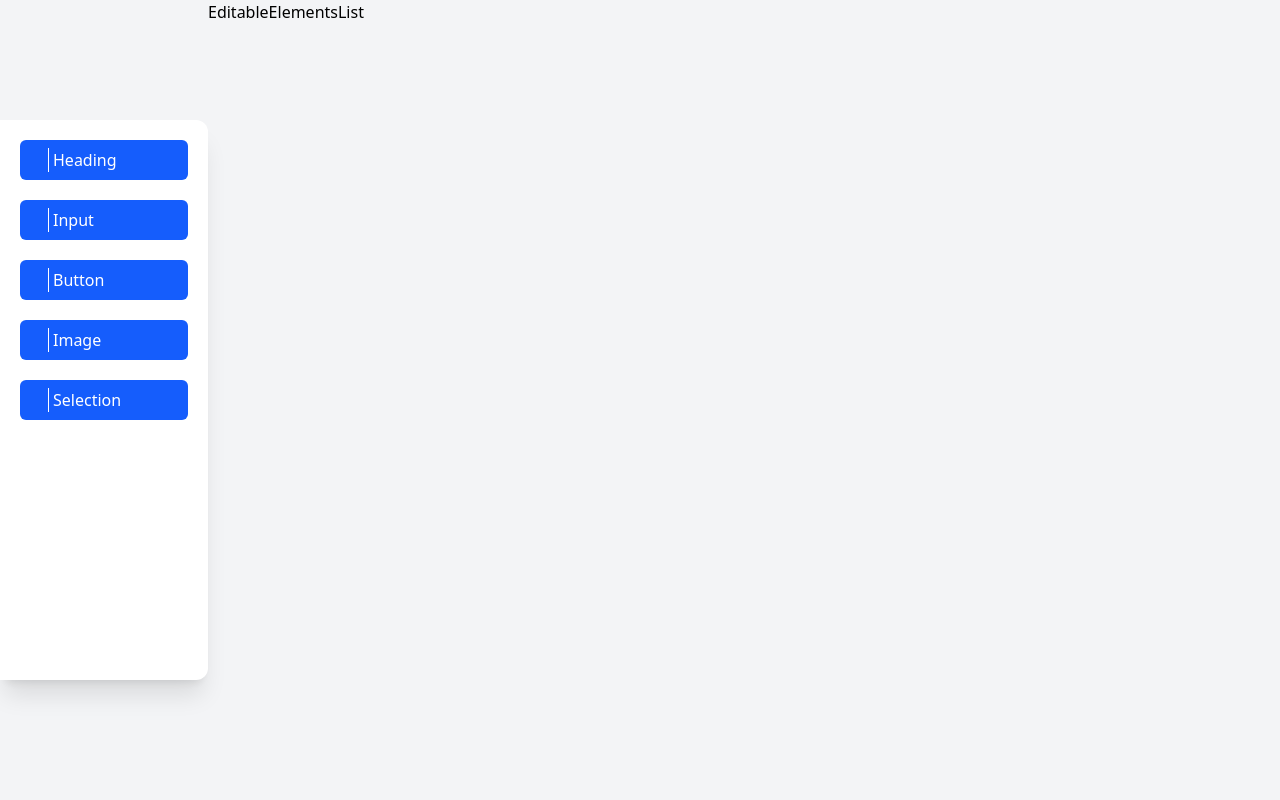
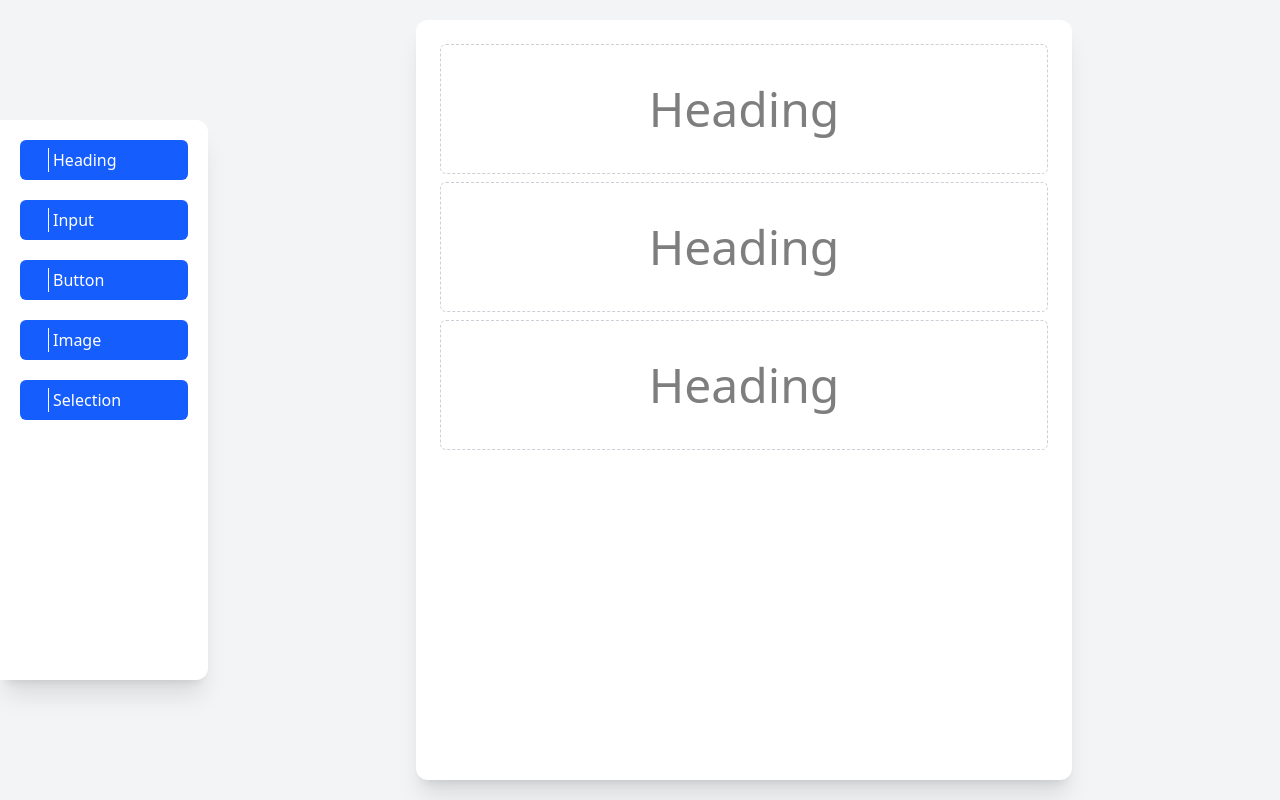
Before and after one commit to JungCode/Drag-Drop-Enosta, a React (Vite) app: page / in a window 1280 px wide. Built offline with nearby package versions, Linux system fonts and the light colour scheme; some icons are missing.

Commit message:
feat(UI-FormBuilder-Page): add UI formbuilder

```diff
--- /dev/null
+++ b/src/components/EditableElement.tsx
@@ -0,0 +1,9 @@
+const EditableElement = () => {
+  return (
+    <li className="opacity-50 p-10 rounded-md text-5xl text-center transition border border-dashed border-gray-400 hover:border-black hover:opacity-100 cursor-pointer">
+      Heading
+    </li>
+  );
+};
+
+export default EditableElement;
--- /dev/null
+++ b/src/components/EditableElementsList.tsx
@@ -0,0 +1,15 @@
+import EditableElement from "./EditableElement";
+
+const EditableElementsList = () => {
+  return (
+    <div className="ml-52 px-52 min-h-screen h-full py-5">
+      <ul className="bg-white h-full p-6 shadow-xl rounded-xl flex flex-col gap-2">
+        <EditableElement />
+        <EditableElement />
+        <EditableElement />
+      </ul>
+    </div>
+  );
+};
+
+export default EditableElementsList;
--- a/src/components/FormBuilder.tsx
+++ /dev/null
@@ -1,5 +0,0 @@
-const FormBuilder = () => {
-  return <div>FormBuilder</div>;
-};
-
-export default FormBuilder;
--- a/src/pages/FormBuilderPage.tsx
+++ b/src/pages/FormBuilderPage.tsx
@@ -1,12 +1,11 @@
+import EditableElementsList from "../components/EditableElementsList";
 import SideBar from "../components/SideBar";
 
 const FormBuilderPage = () => {
   return (
-    <div className="flex bg-gray-100 h-screen">
+    <div className="bg-gray-100 h-screen">
       <SideBar />
-      <div className="pl-52">
-        <div>EditableElementsList</div>
-      </div>
+      <EditableElementsList />
     </div>
   );
 };
```
